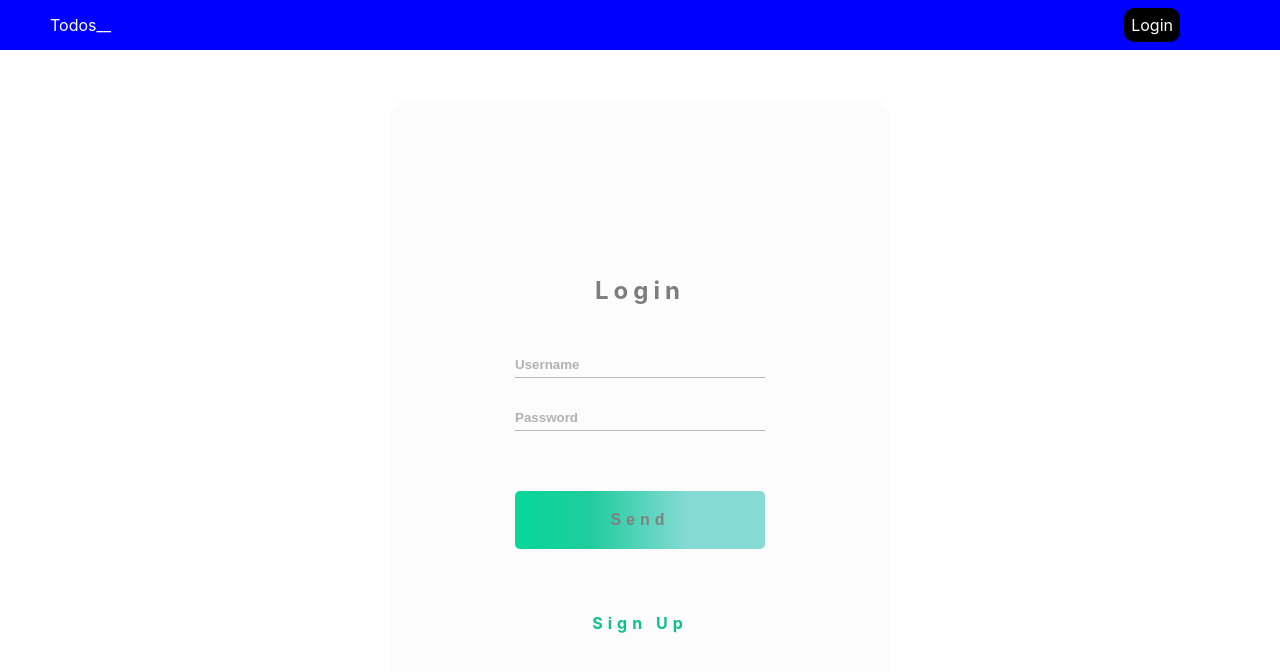
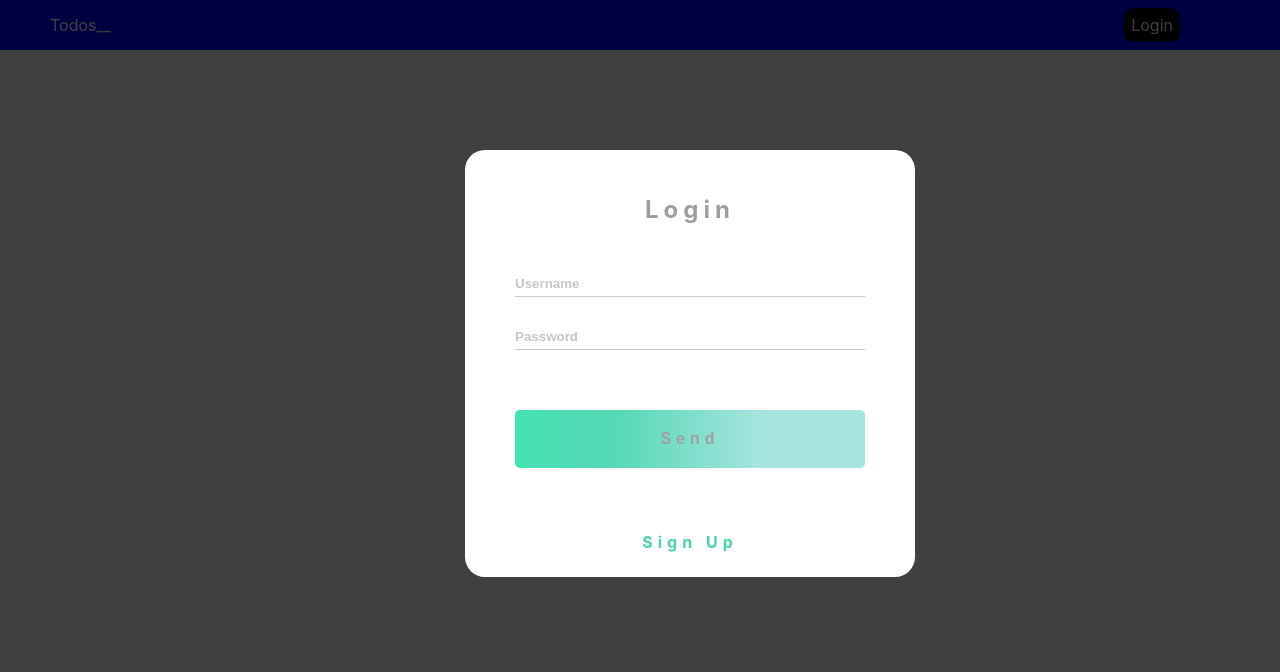
Before and after one commit to fusionxx23/GroupTodos, a React app: page / in a window 1280 px wide. Both pictures are taken after a click on the link "Login". Shown: the top 672 px of the page. Built offline with nearby package versions, Linux system fonts and the light colour scheme.

Commit message:
added popup functionality

```diff
--- a/src/components/authentication/popup.js
+++ b/src/components/authentication/popup.js
@@ -2,18 +2,35 @@ import React from 'react';
 import styled from 'styled-components';
 
 //styles
+const PopupContainer = styled.div `
+    height:100%;
+    width:100%;
+    position:absolute;
+    top:0;
+    left:0;
+    background-color:#000000;
+    opacity: 0.75;
+
+`;
 const Container = styled.div`
     display: flex;
     flex-direction: column;
     align-items: center;
     justify-content: center;
     padding: 25px 50px;
-    background-color: #fff;
     border-radius: 20px;
-    width: 25em;
-    height: 40em;
     background-color: #fcfcfc;
     margin: auto;
+    background-color: White;
+    display: block;
+    width: 350px;
+    z-index: 1001;
+    position: fixed;
+    left: 50%;
+    margin-left: -175px;
+    top: 150px;
+    "
+
 `;
 const Items = styled.div`
     display: flex;
@@ -23,7 +40,7 @@ const Input = styled.input`
     margin-bottom: 30px;
     padding: 2px 0px;
     padding-bottom: 5px;
-    width: 250px;
+    width: 350px;
     background-color: transparent;
     border: none;
     outline: none;
@@ -72,8 +89,9 @@ const Sign = styled.a`
     &:active {transform: translateY(2px)}
 `;
 
-const Popup = () => {
+const Popup = (props) => {
     return (
+        <PopupContainer >
         <Container>
             <Title>Login</Title>
             <Items>
@@ -83,6 +101,7 @@ const Popup = () => {
                 <Sign type="submit" href="#">Sign Up</Sign>
             </Items>
         </Container>
+        </PopupContainer>
     )
 }
 
--- a/src/components/navigation/navbar.js
+++ b/src/components/navigation/navbar.js
@@ -19,7 +19,6 @@ const Menu = styled.div`
     margin-right: 50px;
 `;
 
-
 const navbar = (props) => {
     return (
         <div>
@@ -34,7 +33,7 @@ const navbar = (props) => {
                     borderRadius: '10px',
                     padding: '7px',
                     textDecoration: 'none' }
-                }>Login</a>
+                } onClick={props.popup}>Login</a>
                 </Menu>
             </NavContainer>
         </div>
--- a/src/hoc/layout/layout.js
+++ b/src/hoc/layout/layout.js
@@ -2,19 +2,35 @@ import React, {Component} from 'react';
 import Popup from '../../components/authentication/popup';
 import Aux from '../outer/shell';
 import Navbar from '../../components/navigation/navbar';
+
+
+
+
 class Layout extends Component {
     state = {
         login: {
-          popup: true
+          popup: false
         }
+    }
+    popupHandler() {
+        let login = {
+            popup: false
+        }
+        if(this.state.login.popup)
+            login = {popup: false}
+        if(!this.state.login.popup)
+            login = {popup: true};
+        this.setState({login: login});
+        console.log(this.state.login);
     }
     render() {
         let loginPopup = null;
-        if(this.state.login) loginPopup = <Popup></Popup>;
+        if(this.state.login.popup) loginPopup = <Popup popup={() => this.popupHandler()}></Popup>;
         return(
            <Aux>
-                <Navbar></Navbar>
+                <Navbar popup={() => this.popupHandler()}></Navbar>
                 {this.props.children}
+
                 {loginPopup}
            </Aux>
         );
```
